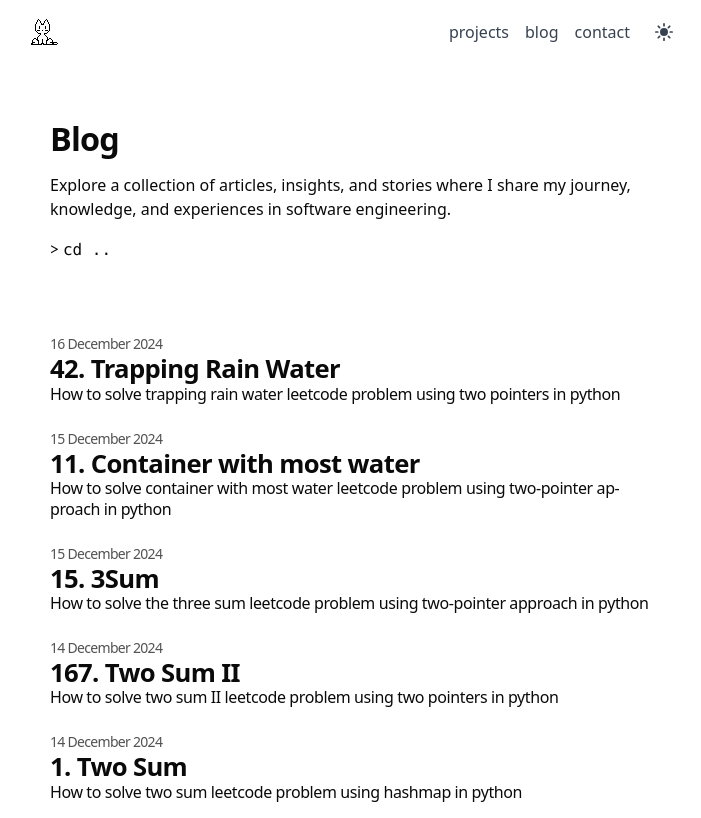
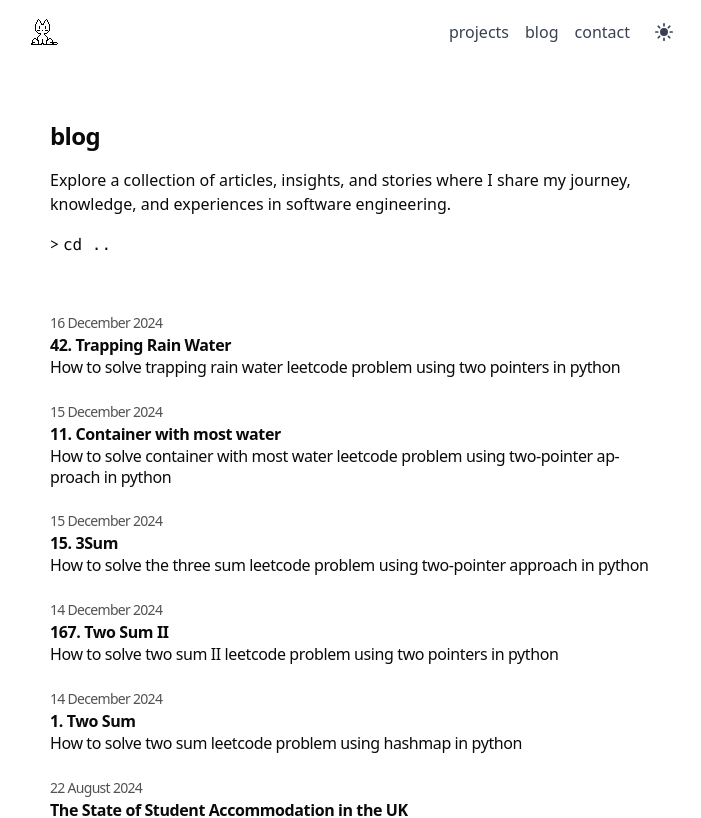
Before and after one commit to EricDanielsH/eric-portfolio-v2, a Next.js app: page /blog in a window 1280 px wide. Shown: the top 818 px of the page, without its empty margins (286-987 px from the left). Built offline with nearby package versions, Linux system fonts and the light colour scheme.

Commit message:
update all components

```diff
--- a/app/layout.tsx
+++ b/app/layout.tsx
@@ -34,7 +34,7 @@ export default function RootLayout({
           }}
         />
       </head>
-      <body className="min-h-screen flex flex-col">
+      <body className="min-h-screen flex flex-col w-full">
         <Navbar />
         <main>{children}</main>
         <Footer />
--- a/app/page.tsx
+++ b/app/page.tsx
@@ -5,18 +5,25 @@ import Experience from "@/components/Experience";
 import Contact from "@/components/Contact";
 import Link from "next/link";
 import { FaLongArrowAltRight } from "react-icons/fa";
+import { RxOpenInNewWindow } from "react-icons/rx";
 
 export default function Home() {
   return (
-    <div>
+    <div className="w-full">
       <Hero />
-      <div className="min-h-screen w-full  max-w-xl flex flex-col  items-center">
       <Experience />
-        <div className="px-8  md:px-0 flex w-full justify-between items-center max-w-xl pt-[10vh] mb-4">
-          <h2 className="tracking-tight font-bold text-2xl">projects</h2>
+      <div className="container md:px-0 flex justify-between items-center px-8 max-w-xl w-full pt-[10vh] mb-4">
         <Link
           href="/projects"
-            className="flex gap-1 items-center text-gray-400 dark:text-gray-600 underline hover:text-[#ff1717] cursor-pointer transition duration-300 text-sm"
+          className="w-fit hover:text-[#ff1717] transition duration-300 flex justify-center items-center"
+        >
+          <h2 className="tracking-tight font-bold text-2xl">projects</h2>
+          <RxOpenInNewWindow className="mb-4" />
+        </Link>
+
+        <Link
+          href="/projects"
+          className="flex gap-1 items-center text-gray-500 dark:text-gray-400 underline hover:text-[#ff1717] dark:hover:text-[#ff1717] cursor-pointer transition duration-300 text-sm"
         >
           See more!
           <FaLongArrowAltRight />
@@ -27,6 +34,5 @@ export default function Home() {
       <Posts />
       <Contact />
     </div>
-    </div>
   );
 }
--- a/app/projects/page.tsx
+++ b/app/projects/page.tsx
@@ -3,7 +3,7 @@ import Projects from "@/components/Projects";
 export default function Home() {
   return (
     <div className="container md:px-0 px-8 max-w-xl w-full pt-[10vh]">
-      <h2 className="tracking-tight mb-4 font-bold text-3xl"> projects</h2>
+      <h1 className="tracking-tight mb-4 font-bold text-3xl"> projects</h1>
       <Projects />
     </div>
   );
--- a/components/BlogPageClient.tsx
+++ b/components/BlogPageClient.tsx
@@ -28,12 +28,12 @@ export default function BlogPageClient({
       transition={{ duration: 0.5, ease: "easeOut" }}
     >
       <motion.h1
-        className="tracking-tight mb-4"
+        className="tracking-tight mb-4 text-2xl"
         initial={{ opacity: 0, y: -10 }}
         animate={{ opacity: 1, y: 0 }}
         transition={{ duration: 0.4, ease: "easeOut" }}
       >
-        Blog
+        blog
       </motion.h1>
       <motion.p
         className="mb-4"
@@ -44,18 +44,10 @@ export default function BlogPageClient({
         Explore a collection of articles, insights, and stories where I share my
         journey, knowledge, and experiences in software engineering.
       </motion.p>
-      <motion.a
-        href="/"
-        className="hover:text-[#ff1717] mb-8 font-mono ease-in duration-150"
-        initial={{ opacity: 0, y: 10 }}
-        animate={{ opacity: 1, y: 0 }}
-        whileHover={{ scale: 1.05 }}
-        whileTap={{ scale: 0.95 }}
-        transition={{ duration: 0.3, ease: "easeOut" }}
-      >
+      <a href="/" className="hover:text-[#ff1717] mb-4 font-mono">
         <span className="font-serif mr-1 font-extrabold">{">"}</span>
         {`cd ..`}
-      </motion.a>
+      </a>
 
       <motion.div
         initial={{ opacity: 0 }}
--- a/components/Experience.tsx
+++ b/components/Experience.tsx
@@ -35,7 +35,7 @@ const experienceData = [
 export default function Experience() {
   return (
     <motion.section
-      className="container md:px-0 px-8 max-w-xl w-full pt-[10vh]" // Increased padding for navbar
+      className="container md:px-0 flex flex-col justify-center items-start px-8 max-w-xl w-full pt-[10vh]" // Increased padding for navbar
       initial={{ opacity: 0, y: 30 }} // Adjusted y offset
       animate={{ opacity: 1, y: 0 }}
       transition={{ duration: 0.5, ease: "easeOut" }}
--- a/components/Pagination.tsx
+++ b/components/Pagination.tsx
@@ -34,36 +34,25 @@ const Pagination: React.FC<PaginationProps> = ({ items, itemsPerPage }) => {
     <div>
       <div className="flex flex-col gap-2 mt-10">
         <AnimatePresence mode="wait">
-          {currentItems.map((post, index) => (
-            <motion.article
+          {currentItems.map((post, _) => (
+            <article
               key={post.slug}
-              className="mb-4 flex flex-col items-start group"
-              initial={{ opacity: 0, y: 20 }}
-              animate={{ opacity: 1, y: 0 }}
-              exit={{ opacity: 0, y: -20 }} // Smooth exit animation
-              transition={{
-                delay: index * 0.1, // Add a slight stagger effect
-                duration: 0.5,
-                ease: "easeOut",
-              }}
+              className="mb-4 flex flex-col items-start group cursor-pointer"
             >
               <p className="text-neutral-600 text-sm flex-none tracking-tighter">
                 {format(post.date, "dd MMMM yyyy")}
               </p>
               <Link href={`/blog/${post.slug}`}>
-                <motion.div
-                  whileHover={{ scale: 1.02 }}
-                  transition={{ duration: 0.2 }}
-                >
-                  <h2 className="text-[1.602rem] tracking-tight group-hover:text-[#ff1717] transition duration-200">
+                <div>
+                  <h2 className="text-base tracking-tight group-hover:text-[#ff1717] transition duration-200">
                     {post.title}
                   </h2>
                   <p className="tracking-tight leading-[130%]">
                     {post.summary}
                   </p>
-                </motion.div>
+                </div>
               </Link>
-            </motion.article>
+            </article>
           ))}
         </AnimatePresence>
       </div>
--- a/components/PostsClient.tsx
+++ b/components/PostsClient.tsx
@@ -5,6 +5,7 @@ import { format } from "date-fns";
 import Link from "next/link";
 import { motion } from "framer-motion";
 import { RxOpenInNewWindow } from "react-icons/rx";
+import { FaLongArrowAltRight } from "react-icons/fa";
 
 interface Post {
   slug: string;
@@ -20,27 +21,37 @@ interface PostsClientProps {
 export default function PostsClient({ posts }: PostsClientProps) {
   return (
     <motion.section
-      className="pt-[10vh] container min-h-[60vh] px-8 md:px-0 max-w-2xl"
+      className="pt-[10vh] container min-h-[60vh] px-8 md:px-0 max-w-xl"
       initial={{ opacity: 0, y: 50 }}
       animate={{ opacity: 1, y: 0 }}
       transition={{ duration: 0.5, ease: "easeOut" }}
     >
+      <div className="flex justify-between items-center mb-4">
         <Link
           href="/blog"
           className="w-fit hover:text-[#ff1717] transition duration-300 flex justify-center items-center"
         >
           <motion.h2
-          className="mt-10 tracking-tight animate-fade-in-slide-up delay-long mb-4"
+            className="tracking-tight text-2xl animate-fade-in-slide-up delay-long"
             initial={{ opacity: 0, y: -20 }}
             animate={{ opacity: 1, y: 0 }}
             transition={{ duration: 0.5, ease: "easeOut" }}
           >
-          Blog
+            blog
           </motion.h2>
-        <RxOpenInNewWindow />
+          <RxOpenInNewWindow className="mb-4" />
         </Link>
+        <Link
+          href="/blog"
+          className="flex gap-1 items-center text-gray-500 dark:text-gray-400 underline hover:text-[#ff1717] dark:hover:text-[#ff1717] cursor-pointer transition duration-300 text-sm"
+        >
+          See more!
+          <FaLongArrowAltRight />
+        </Link>
+      </div>
+
       <motion.p
-        className="tracking-tight mb-10"
+        className="tracking-tight mb-4"
         initial={{ opacity: 0 }}
         animate={{ opacity: 1 }}
         transition={{ delay: 0.2, duration: 0.5, ease: "easeOut" }}
@@ -73,7 +84,7 @@ export default function PostsClient({ posts }: PostsClientProps) {
                 whileHover={{ scale: 1.02 }}
                 transition={{ duration: 0.2 }}
               >
-                <h3 className="tracking-tight cursor-pointer group-hover:text-[#ff1717] transition duration-200 mb-1 text-lg">
+                <h3 className="text-base tracking-tight cursor-pointer group-hover:text-[#ff1717] transition duration-200">
                   {post.title}
                 </h3>
                 <p className="text-gray-700 dark:text-gray-300 tracking-tight leading-[130%]">
@@ -84,17 +95,6 @@ export default function PostsClient({ posts }: PostsClientProps) {
           </motion.article>
         ))}
       </div>
-      <Link href="/blog" className="w-fit">
-        <motion.div
-          className="text-[#ff1717] cursor-pointer text-center underline font-bold tracking-tighter"
-          initial={{ opacity: 0, y: 20 }}
-          whileHover={{ y: -3 }}
-          animate={{ opacity: 1, y: 0 }}
-          transition={{ duration: 0.5, ease: "easeOut" }}
-        >
-          View all posts
-        </motion.div>
-      </Link>
     </motion.section>
   );
 }
--- a/components/ProjectCard.tsx
+++ b/components/ProjectCard.tsx
@@ -19,7 +19,10 @@ export function ProjectCard({ project }: Props) {
   const { name, href, description, image, tags, links } = project;
 
   return (
-    <Card className="flex flex-col">
+    <Card
+      className="flex flex-col hover:shadow-none
+      "
+    >
       <CardHeader>
         {image && (
           <Link href={href || image}>
--- a/components/Projects.tsx
+++ b/components/Projects.tsx
@@ -18,7 +18,7 @@ export default function Projects({ limit }: Props) {
   return (
     <motion.section
       id="projects"
-      className="container md:px-0 px-8 max-w-xl" // Increased padding for navbar
+      className="container md:px-0 px-8 max-w-xl w-full" // Increased padding for navbar
       initial={{ opacity: 0, y: 30 }} // Adjusted y offset
       animate={{ opacity: 1, y: 0 }}
       transition={{ duration: 0.5, ease: "easeOut" }}
--- a/components/Socials.tsx
+++ b/components/Socials.tsx
@@ -6,7 +6,7 @@ import Link from "next/link";
 
 export default function Socials() {
   return (
-    <div className="flex  gap-10 z-10">
+    <div className="flex  gap-8 z-10">
       <Link
         className="text-lg md:text-2xl hover:text-primary-500 hover:text-[#ff1717] transition duration-200"
         href="https://www.linkedin.com/in/EricDanielsH/"
```
Also changed, not shown: components/Contact.tsx (+12 -12 lines). Lines whose indentation alone changed are shown as unchanged.
